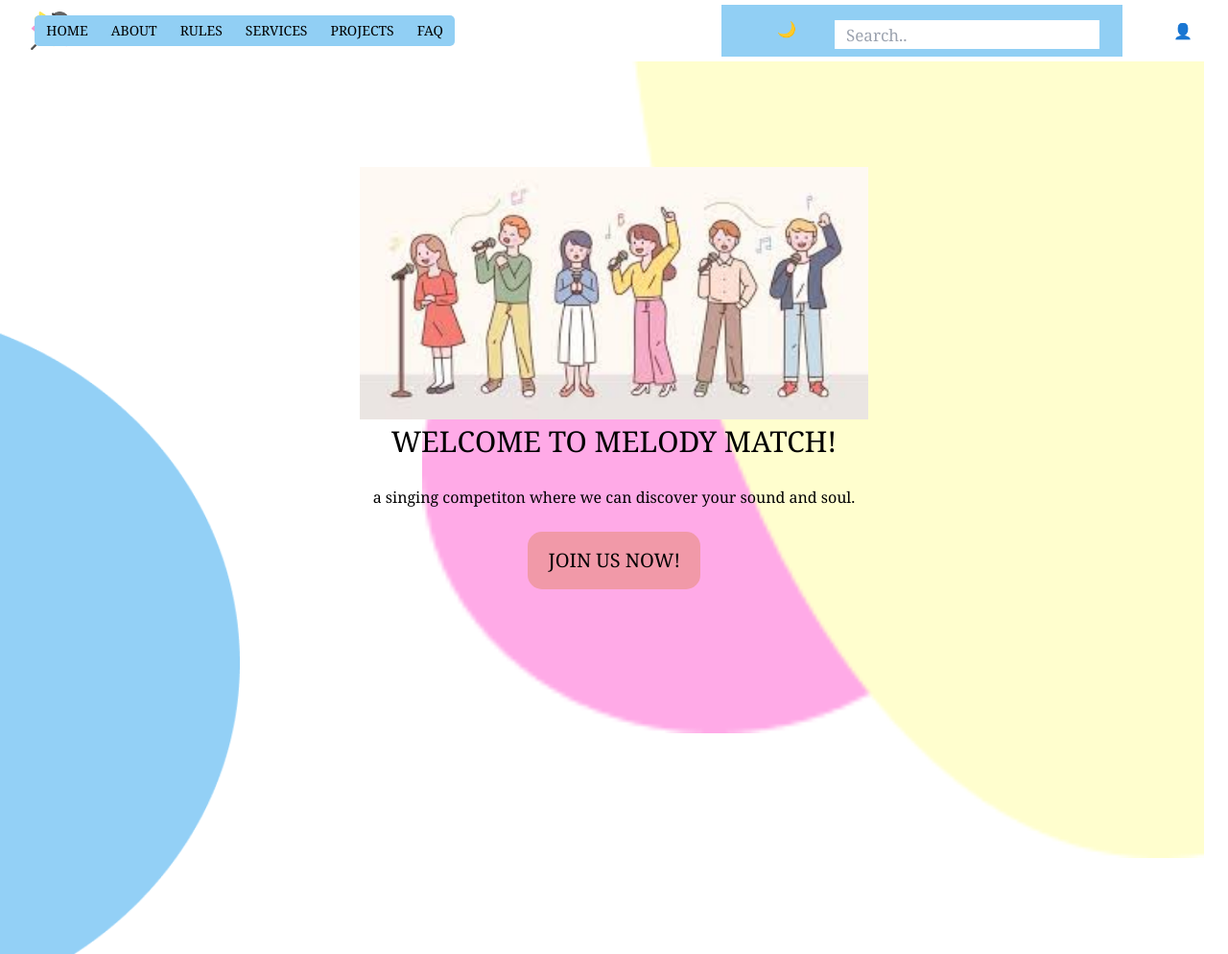
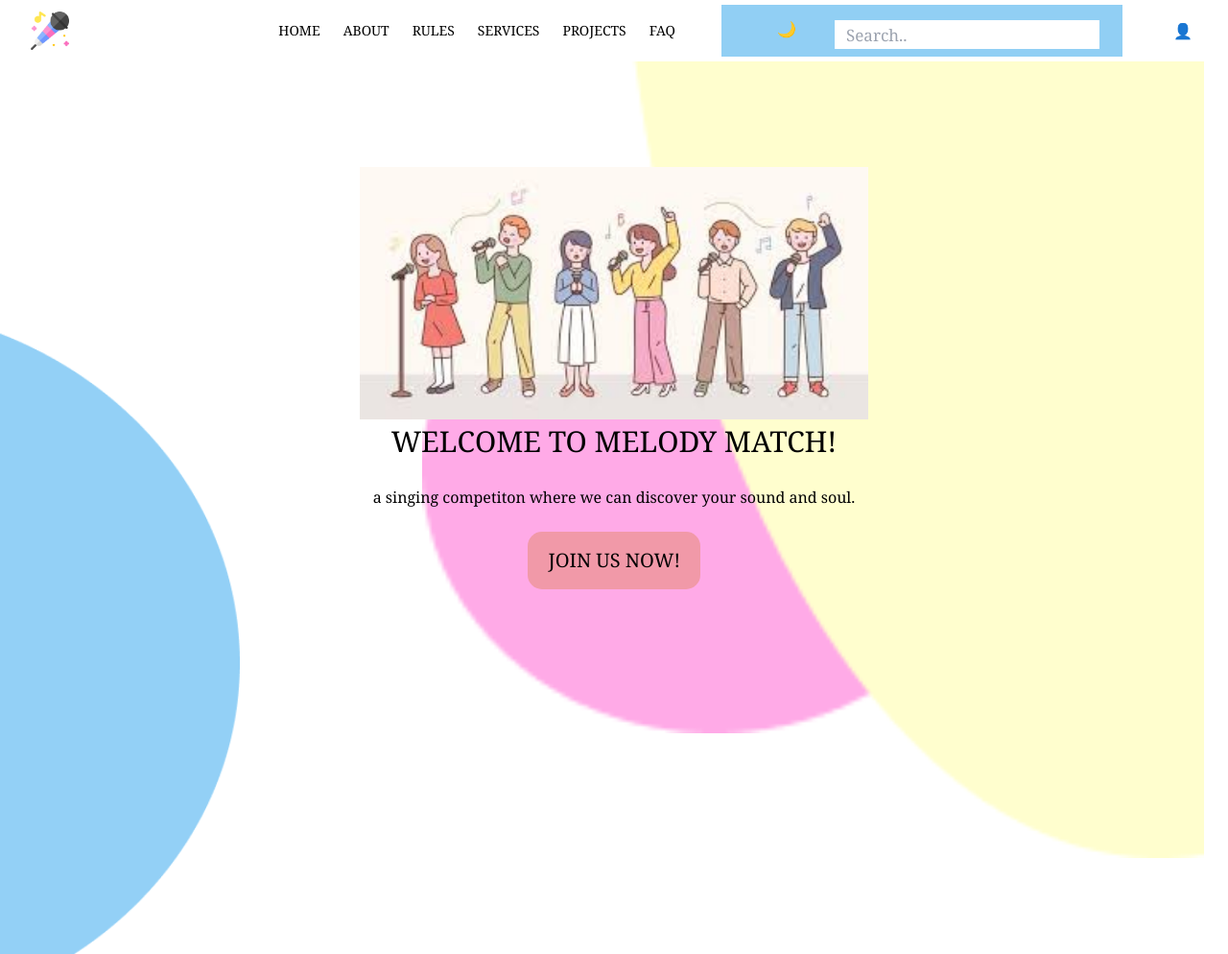
Before and after one commit to maryoma497/comptetion, a plain HTML site: page index.html in a window 1280 px wide. Shown: the whole page at 96% size. Drawn offline with nearby package versions, Linux system fonts and the light colour scheme.

Commit message:
NEW UPDATE

```diff
--- a/index.html
+++ b/index.html
@@ -3,7 +3,7 @@
 <head>
     <meta charset="UTF-8">
     <meta name="viewport" content="width=device-width, initial-scale=1.0">
-    <title>Document</title>
+    <title>MELODY MATCH :)</title>
     <link rel="stylesheet" href="style.css">
     <link href="https://unpkg.com/aos@2.3.1/dist/aos.css" rel="stylesheet">
 
@@ -24,7 +24,7 @@
 
             <div class="md:flex md:items-center md:gap-12">
 
-                <div class="header">
+                <div class="headers">
 
                 <nav aria-label="Global" class="hidden md:block">
                 <ul class="flex items-center gap-6 text-sm">
```
Also changed, not shown: about.html (+1 -1 lines), faq.html (+1 -1 lines), projects.html (+1 -1 lines), rules.html (+1 -1 lines), services.html (+1 -1 lines), signIn.html (+1 -1 lines).
